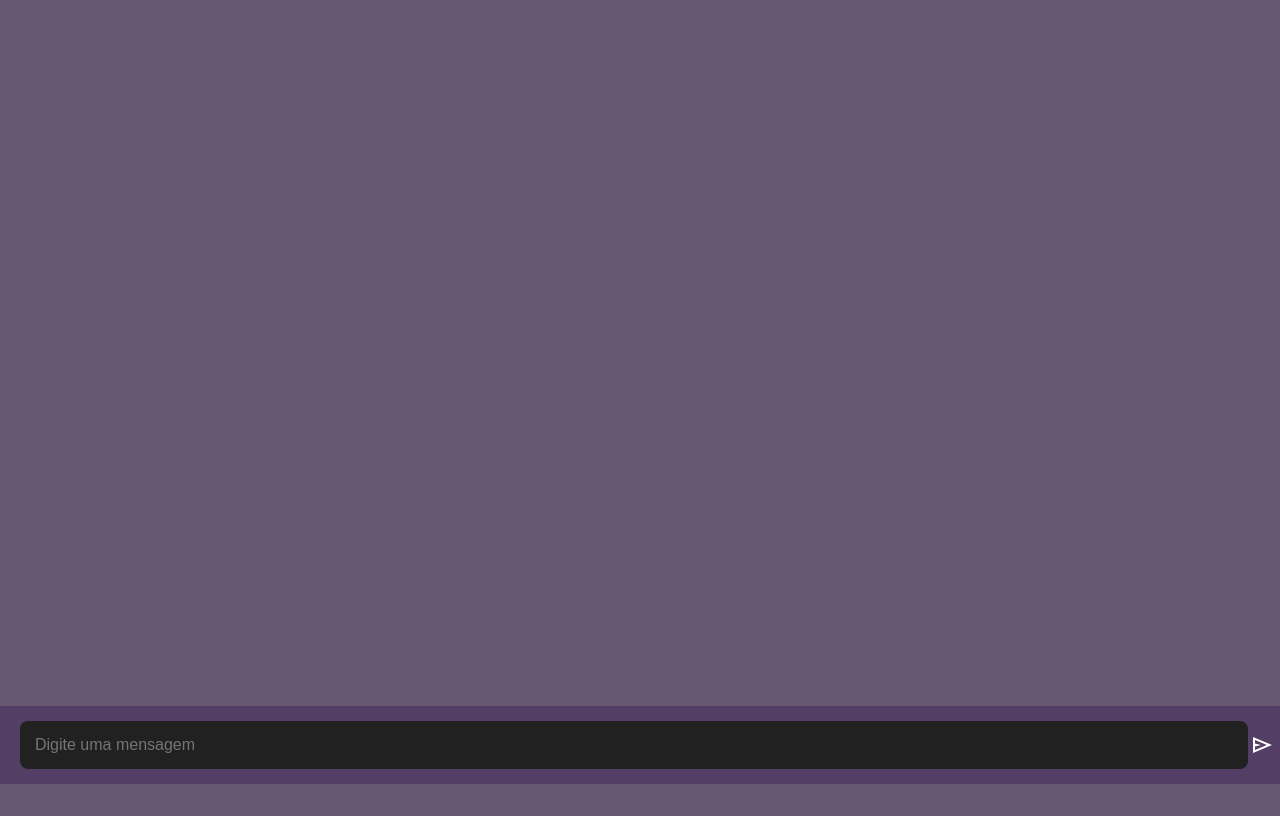
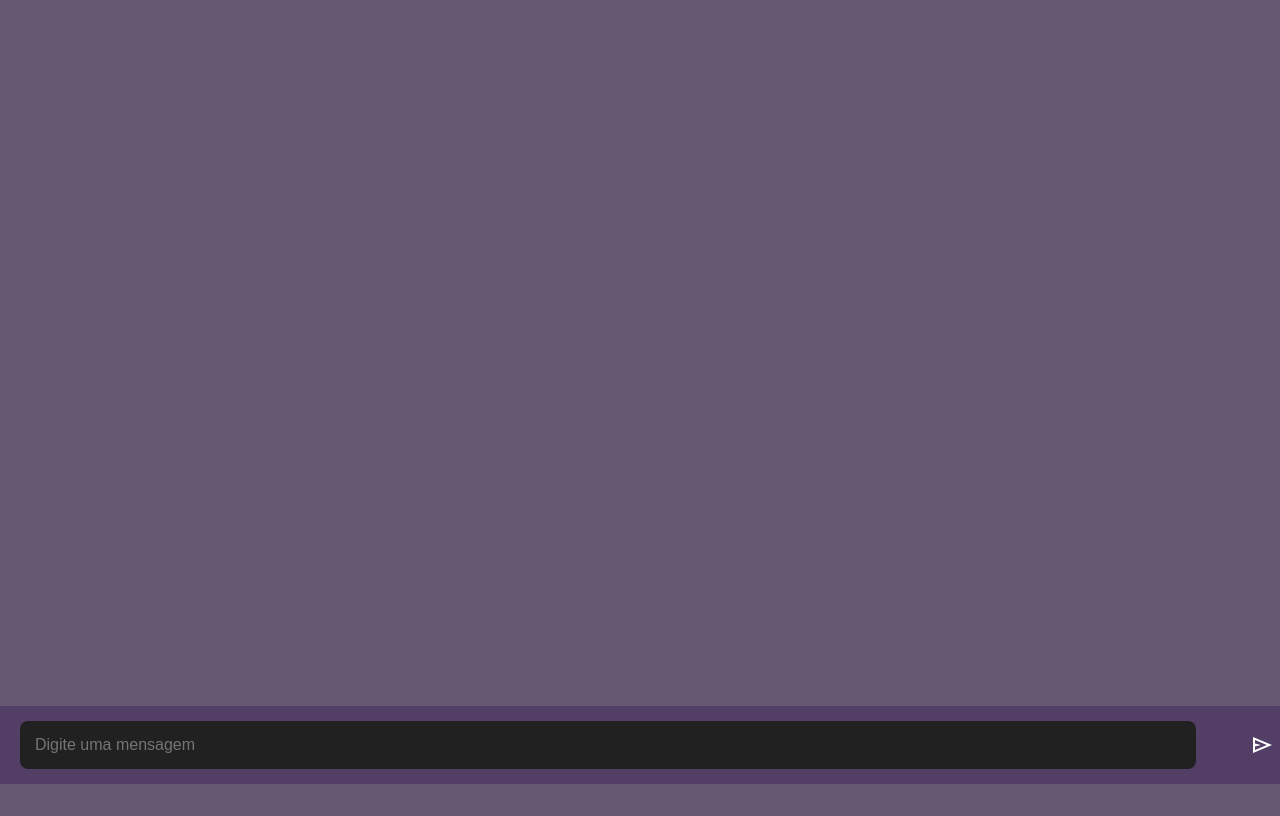
Before and after one commit to VitRicci/VitRicci.github.io, a website: page index.html in a window 1280 px wide. Both pictures are taken after typing "Sample", "name@example.com", "Sample" into the empty fields and a click on the input "Enviar". Drawn offline with nearby package versions, Linux system fonts and the light colour scheme.

Commit message:
Update style.css

```diff
--- a/css/style.css
+++ b/css/style.css
@@ -126,7 +126,7 @@ input[type="submit"]:hover{
     border: none;
     padding: 15px;
     border-radius: 8px;
-    flex-grow: 0.95;
+    flex-grow: 0.9;
     background-color: #212121;
     outline: none;
     color: #f2f2f2;
```
